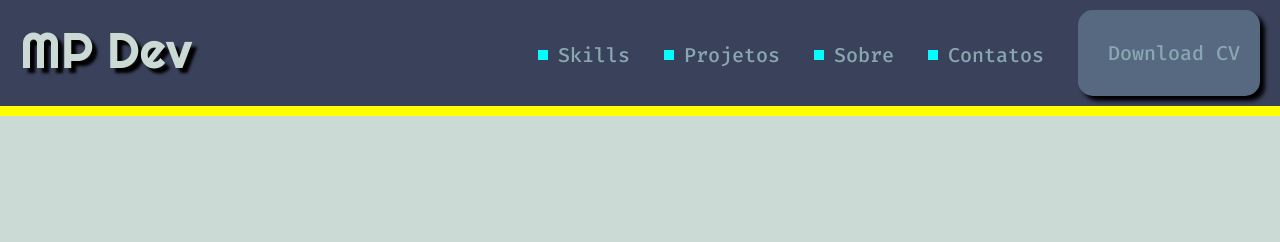
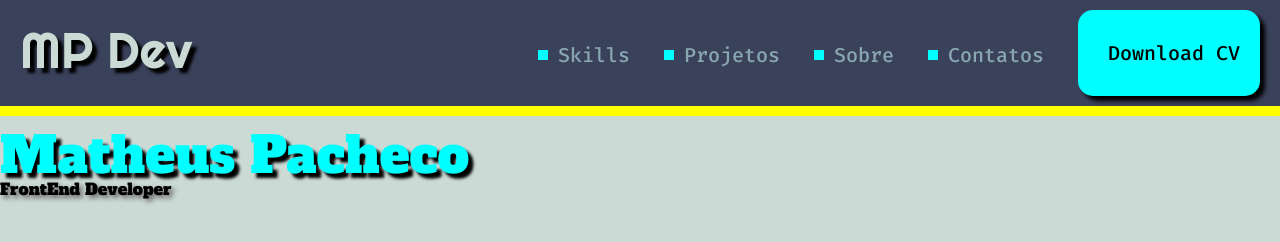
Before and after one commit to matheuspacheco7/matheuspacheco7.github.io, a plain HTML site: page index.html in a window 1280 px wide. Drawn offline with Linux system fonts and the light colour scheme.

Commit message:
Change the css and index

```diff
--- a/css/style.css
+++ b/css/style.css
@@ -51,7 +51,8 @@ a:before {
 
 #button-download {
     display: inline-block;
-    background-color: #566981;
+    background-color: aqua;
+    color: #000;
     height: 50px;
     line-height: 50px;
     padding-left: 20px;
@@ -60,12 +61,21 @@ a:before {
     border-radius: 15px;
     box-shadow: 5px 5px 4px #000;
     margin-right: 0;
+    transition: transform 100ms linear
 
 }
 
-span {
-    background-color: aqua;
-    width: 10px;
-    height: 10px;
-    margin-right: 10px;
+#button-download:hover {
+    transform: scale(1.07);
+    background-color: rgba(0, 255, 255, 0.685);
 }
+
+#title {
+    font-family: 'Alfa Slab One', sans-serif;
+    color: aqua;
+}
+
+#sub-title {
+    font-family: 'Alfa Slab One', sans-serif;
+    text-shadow: 3px 3px 5px rgb(102, 100, 100);
+}
--- a/index.html
+++ b/index.html
@@ -9,7 +9,7 @@
 
     <link rel="preconnect" href="https://fonts.googleapis.com">
     <link rel="preconnect" href="https://fonts.gstatic.com" crossorigin>
-    <link href="https://fonts.googleapis.com/css2?family=Fira+Code:wght@300;500&family=Righteous&display=swap" rel="stylesheet">
+    <link href="https://fonts.googleapis.com/css2?family=Alfa+Slab+One&family=Fira+Code:wght@300;500&family=Righteous&display=swap" rel="stylesheet">
     <link rel="stylesheet" href="css/reset.css">
 
     <link rel="stylesheet" href="css/style.css">
@@ -25,5 +25,7 @@
             <a id="button-download" href="#" lang="en">Download CV</a>
         </nav>
     </header>
+    <h1 id="title">Matheus Pacheco</h1> <!--Heading 1-->
+    <h2 id="sub-title">FrontEnd Developer</h2>
 </body>
 </html>
```
